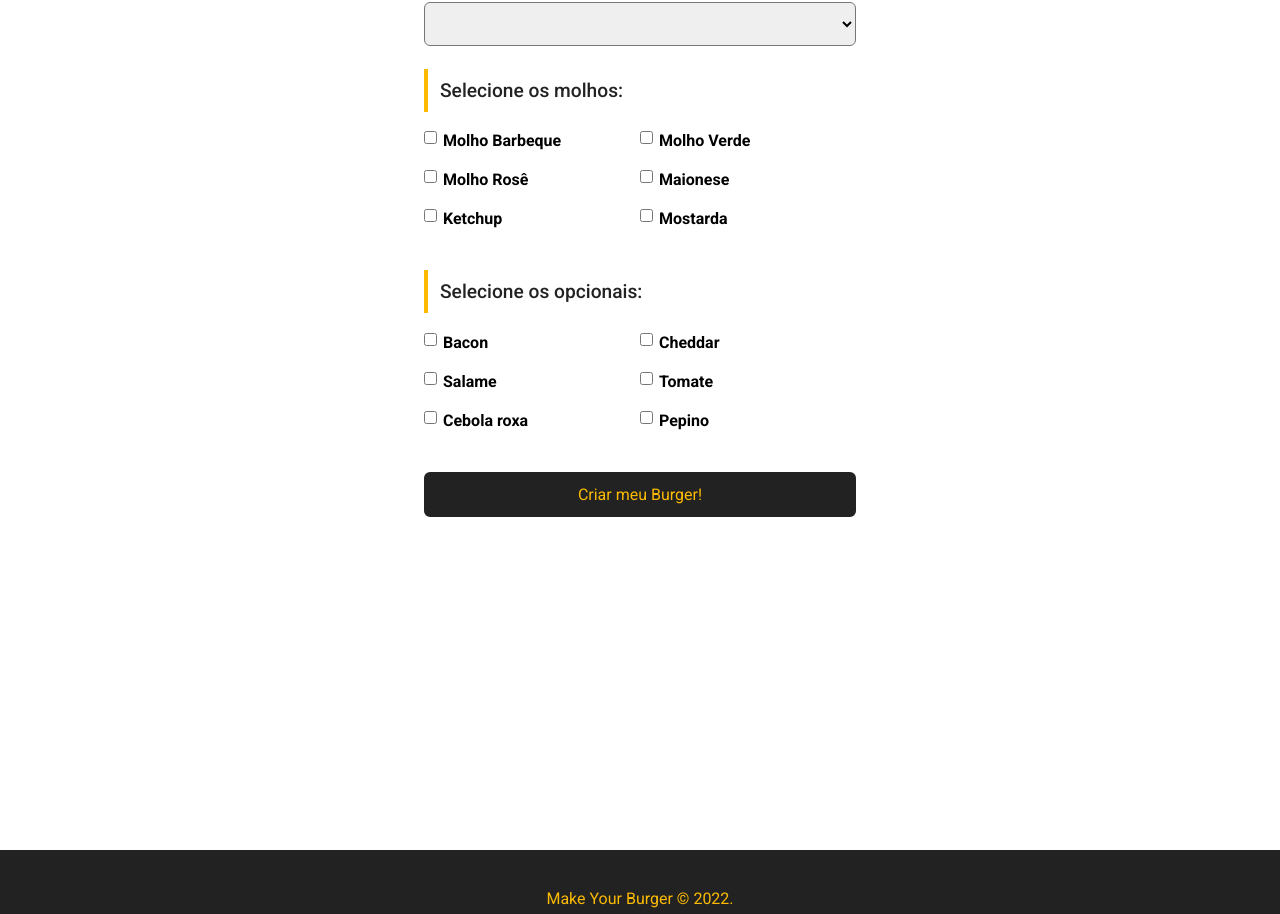
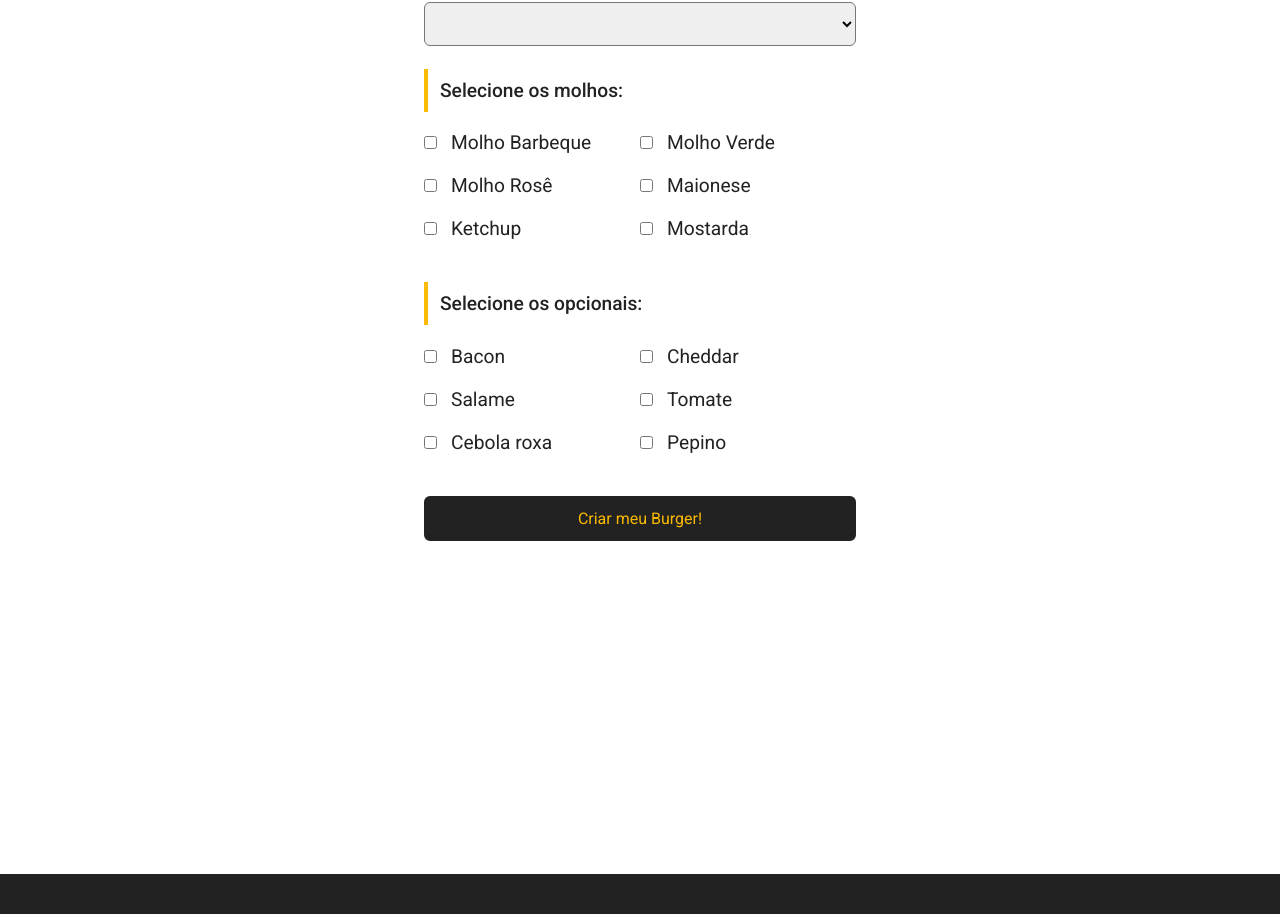
Before and after one commit to silv4b/burger-maker, a Vue app: page / in a window 1280 px wide. Shown: the part 1639-2553 px from the top of the page. Built offline with nearby package versions, Linux system fonts and the light colour scheme; data requests are answered from the project's data file.

Commit message:
adicionando validações e melhrando o componente de mensagens.

```diff
--- a/db/db.json
+++ b/db/db.json
@@ -109,64 +109,68 @@
   ],
   "burgers": [
     {
-      "nome": "Bruno Silva",
-      "carne": "Maminha",
-      "pao": "Italiano Branco",
+      "nome": "Mariana",
+      "carne": "Alcatra",
+      "pao": "Parmesão e Orégano",
       "opcionais": [
-        "Bacon"
+        "Cheddar"
       ],
       "molhos": [
-        "Molho Verde",
-        "Molho Rosê",
-        "Maionese"
+        "Molho Barbeque"
+      ],
+      "status": "Solicitado",
+      "id": 1
+    },
+    {
+      "nome": "José",
+      "carne": "Alcatra",
+      "pao": "3 Queijos",
+      "opcionais": [
+        "Cheddar"
+      ],
+      "molhos": [
+        "Molho Barbeque"
       ],
       "status": "Solicitado",
       "id": 2
     },
     {
-      "nome": "Bruno Silva",
-      "carne": "Maminha",
-      "pao": "Italiano Branco",
-      "opcionais": [
-        "Bacon"
-      ],
-      "molhos": [
-        "Molho Verde",
-        "Molho Rosê",
-        "Maionese"
-      ],
-      "status": "Produção",
+      "nome": "asd",
+      "carne": "Veggie burger",
+      "pao": "Integral",
+      "opcionais": [],
+      "molhos": [],
+      "status": "Solicitado",
       "id": 3
     },
     {
-      "nome": "Bruno Silva",
-      "carne": "Maminha",
-      "pao": "Italiano Branco",
-      "opcionais": [
-        "Bacon"
-      ],
-      "molhos": [
-        "Molho Verde",
-        "Molho Rosê",
-        "Maionese"
-      ],
+      "nome": "Junior",
+      "carne": "Alcatra",
+      "pao": "Parmesão e Orégano",
+      "opcionais": [],
+      "molhos": [],
       "status": "Solicitado",
       "id": 4
     },
     {
-      "nome": "Bruno Silva",
-      "carne": "Maminha",
-      "pao": "Italiano Branco",
-      "opcionais": [
-        "Bacon"
-      ],
+      "nome": "asdas",
+      "carne": "Alcatra",
+      "pao": "Integral",
+      "opcionais": [],
       "molhos": [
-        "Molho Verde",
-        "Molho Rosê",
-        "Maionese"
+        "Molho Rosê"
       ],
       "status": "Solicitado",
       "id": 5
+    },
+    {
+      "nome": "asdasd",
+      "carne": "Picanha",
+      "pao": "Parmesão e Orégano",
+      "opcionais": [],
+      "molhos": [],
+      "status": "Solicitado",
+      "id": 6
     }
   ]
 }
--- a/src/components/BurgerForm.vue
+++ b/src/components/BurgerForm.vue
@@ -12,13 +12,13 @@
             name="nome"
             v-model="nome"
             placeholder="Digite o seu nome."
+            required
           />
         </div>
 
         <div class="input-container">
           <label for="pao">Escolha o seu pão:</label>
-          <select name="pao" id="pao" v-model="pao">
-            <option value="">Selecione o seu pão</option>
+          <select name="pao" id="pao" v-model="pao" required>
             <option v-for="pao in paes" :key="pao.id" :value="pao.tipo">
               {{ pao.tipo }}
             </option>
@@ -27,8 +27,7 @@
 
         <div class="input-container">
           <label for="carne">Escolha o sua carne:</label>
-          <select name="carne" id="carne" v-model="carne">
-            <option value="">Selecione a sua carne</option>
+          <select name="carne" id="carne" v-model="carne" required>
             <option v-for="carne in carnes" :key="carne.id" :value="carne.tipo">
               {{ carne.tipo }}
             </option>
@@ -36,7 +35,9 @@
         </div>
 
         <div id="molhos-container" class="input-container">
-          <label id="molhos-title" for="molhos">Selecione os molhos:</label>
+          <label id="molhos-title" for="molhos" required
+            >Selecione os molhos:</label
+          >
           <div
             class="checkbox-container"
             v-for="molho in molhosdata"
@@ -47,8 +48,9 @@
               name="molhos"
               v-model="molhos"
               :value="molho.tipo"
+              :id="molho.tipo"
             />
-            <p>{{ molho.tipo }}</p>
+            <label :for="molho.tipo">{{ molho.tipo }}</label>
           </div>
         </div>
 
@@ -66,8 +68,9 @@
               name="opcionais"
               v-model="opcionais"
               :value="opcional.tipo"
+              :id="opcional.id"
             />
-            <p>{{ opcional.tipo }}</p>
+            <label :for="opcional.id">{{ opcional.tipo }}</label>
           </div>
         </div>
 
@@ -112,12 +115,11 @@ export default {
       this.molhosdata = data.molhos;
     },
     async createBurger(e) {
-
       e.preventDefault();
 
       if (
-        (this.nome == "") | (this.carne  == "") |
-        (this.pao  == "") | (this.molhos == "")
+        (this.nome == "") || (this.carne  == "") ||
+        (this.pao  == "") || (this.molhos == [])
       ) {
         alert("Não foi possível fazer o seu pedido!");
         return false;
@@ -135,7 +137,7 @@ export default {
       const dataJson = JSON.stringify(data); //converte o objeto em texto
       const req = await fetch("http://localhost:3000/burgers", {
         method: "POST",
-        headers: { "Content-Type" : "application/json" },
+        headers: { "Content-Type": "application/json" },
         body: dataJson,
       });
 
@@ -202,9 +204,16 @@ select {
 
 .checkbox-container {
   display: flex;
-  align-items: flex-start;
+  align-items: baseline;
   width: 50%;
   margin-bottom: 20px;
+}
+
+.checkbox-container label {
+  border-left: 4px solid white !important;
+  padding: 0 !important;
+  margin: 0 12px 0 10px !important;
+  font-weight: normal;
 }
 
 .checkbox-container p .checkbox-container input {
--- a/src/components/Dashboard.vue
+++ b/src/components/Dashboard.vue
@@ -128,34 +128,46 @@ export default {
   max-width: 1200px;
   margin: 0 auto;
 }
+
 #burger-table-heading,
 #burger-table-rows,
 .burger-table-row {
   display: flex;
   flex-wrap: wrap;
 }
+
 #burger-table-heading {
   font-weight: bold;
   padding: 10px;
   border-bottom: 3px solid #333;
 }
+
 .burger-table-row {
   width: 100%;
   padding: 10px;
   border-bottom: 1px solid #ccc;
 }
+
 #burger-table-heading div,
 .burger-table-row div {
   width: 14%;
 }
+
 #burger-table-heading .order-id,
 .burger-table-row .order-number {
   width: 3%;
 }
+
 select {
   padding: 12px 6px;
   margin-right: 12px;
+  border-radius: 6px;
 }
+
+button {
+  border-radius: 6px;
+}
+
 .delete-btn {
   background-color: #222;
   color: #fcba03;
--- a/src/components/Message.vue
+++ b/src/components/Message.vue
@@ -8,8 +8,17 @@
 export default {
   name: "Message",
   props: {
-    msg: String,
-  }
+    msg: {
+      type: String,
+      required: true,
+      defaulr: ""
+    },
+  },
+  methods: {
+    cleanMessage() {
+      setTimeout(() => (this.msg = ""), 3000);
+    },
+  },
 };
 </script>
 
```
